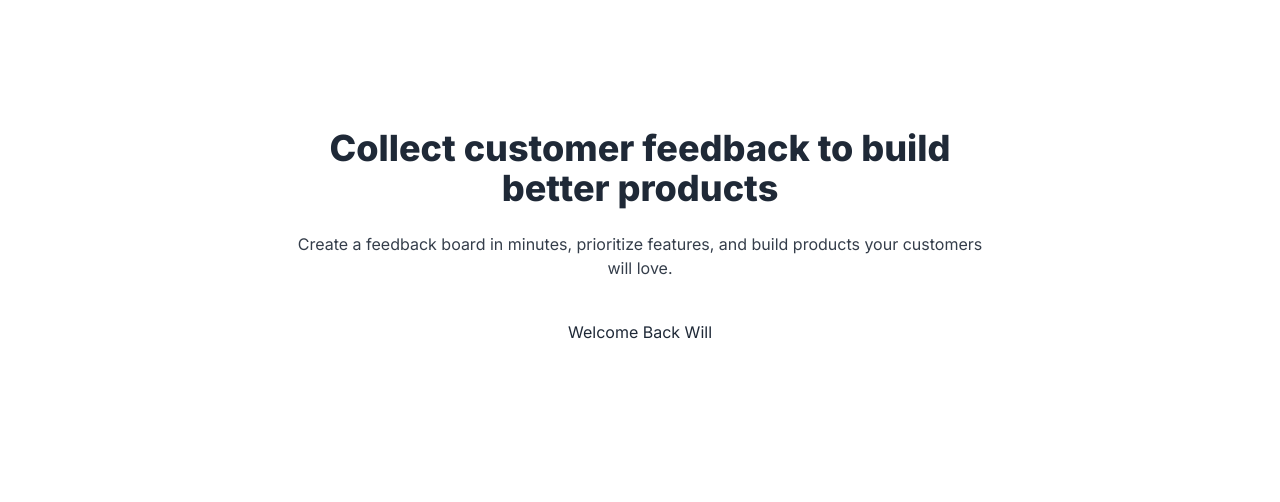
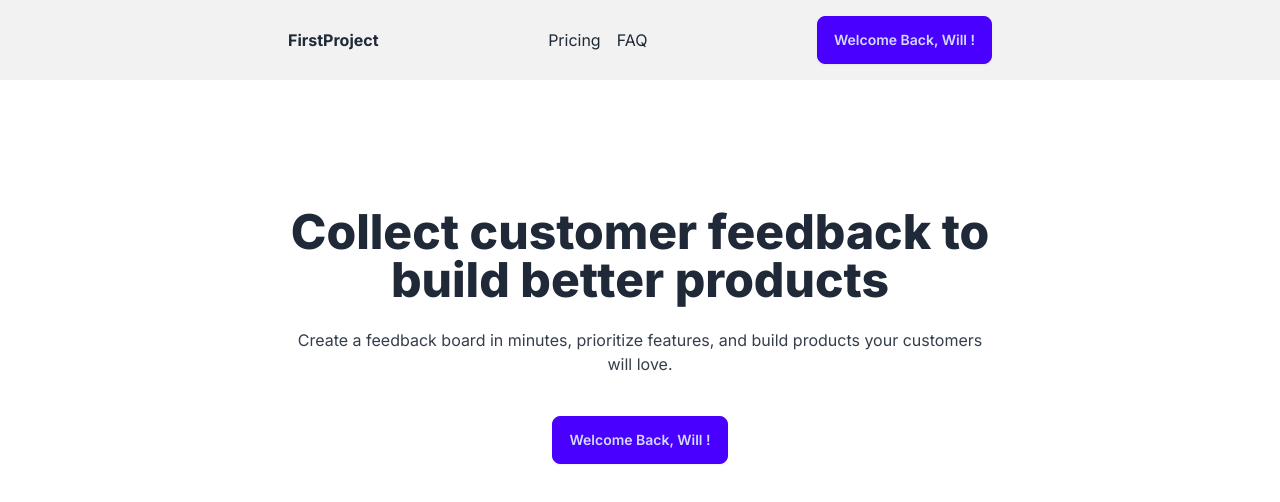
Before and after one commit to will-zzl-x/first-saas-learning-project, a Next.js app: page / in a window 1280 px wide. Shown: the top 502 px of the page. Built offline with nearby package versions, Linux system fonts and the light colour scheme.

Commit message:
add hero & header section

```diff
--- a/app/layout.js
+++ b/app/layout.js
@@ -10,7 +10,7 @@
 
 export default function RootLayout({ children }) {
   return (
-    <html lang="en">
+    <html lang="en" data-theme="light">
       <body className={inter.className}>{children}</body>
     </html>
   );
--- a/app/page.js
+++ b/app/page.js
@@ -5,8 +5,20 @@
   const name = "Will";
   return (
     <main>
+      <section className="bg-base-200">
+        <div className="max-w-3xl mx-auto flex flex-row justify-between items-center px-8 py-4">
+          <div className="font-bold"> FirstProject</div>
+          <div className="space-x-4 max-md:hidden">
+            <a className="link link-hover">Pricing</a>
+            <a className="link link-hover">FAQ</a>
+          </div>
+          <div>
+            <ButtonLogin isLoggedIn={isLoggedIn} name={name} />
+          </div>
+        </div>
+      </section>
       <section className="text-center py-32 px-8 max-w-3xl mx-auto">
-        <h1 className="text-4xl font-extrabold mb-6 ">
+        <h1 className="text-4xl lg:text-5xl font-extrabold mb-6 ">
           Collect customer feedback to build better products
         </h1>
         <div className="opacity-90 mb-10">
--- a/components/ButtonLogin.js
+++ b/components/ButtonLogin.js
@@ -3,7 +3,11 @@
 // This button is used to log users in or send them to the dashboard
 const ButtonLogin = ({ isLoggedIn, name }) => {
   if (isLoggedIn) {
-    return <Link href="/dashboard">Welcome Back {name}</Link>;
+    return (
+      <Link href="/dashboard" className="btn btn-primary">
+        Welcome Back, {name} !
+      </Link>
+    );
   }
   return <button>Login</button>;
 };
--- a/tailwind.config.js
+++ b/tailwind.config.js
@@ -1,4 +1,3 @@
-/** @type {import('tailwindcss').Config} */
 module.exports = {
   content: [
     "./pages/**/*.{js,ts,jsx,tsx,mdx}",
@@ -15,4 +14,5 @@
     },
   },
   plugins: [require("daisyui")],
+  daisyui: { themes: ["light", "dark", "cupcake", "wireframe"] },
 };
```
